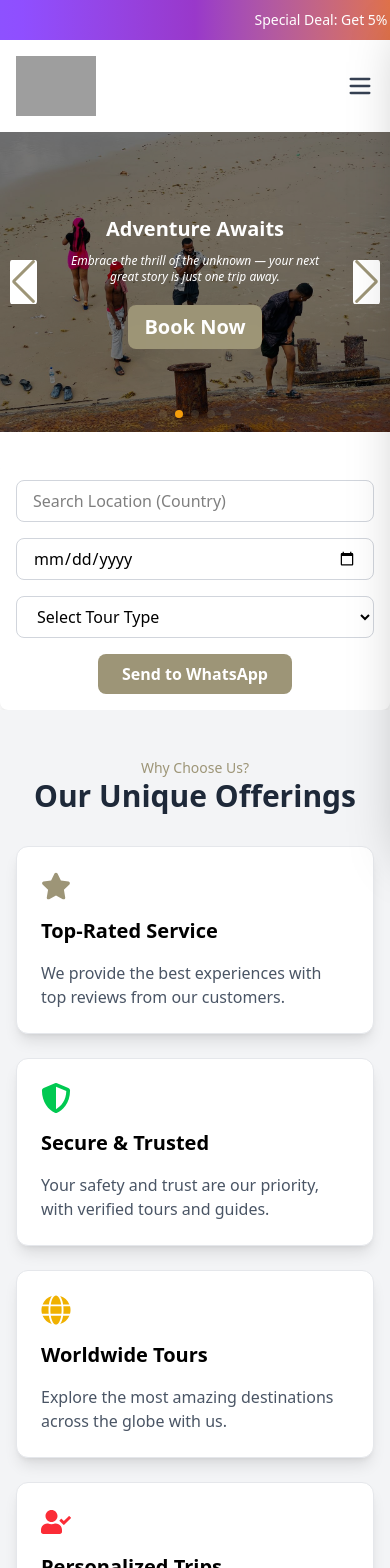
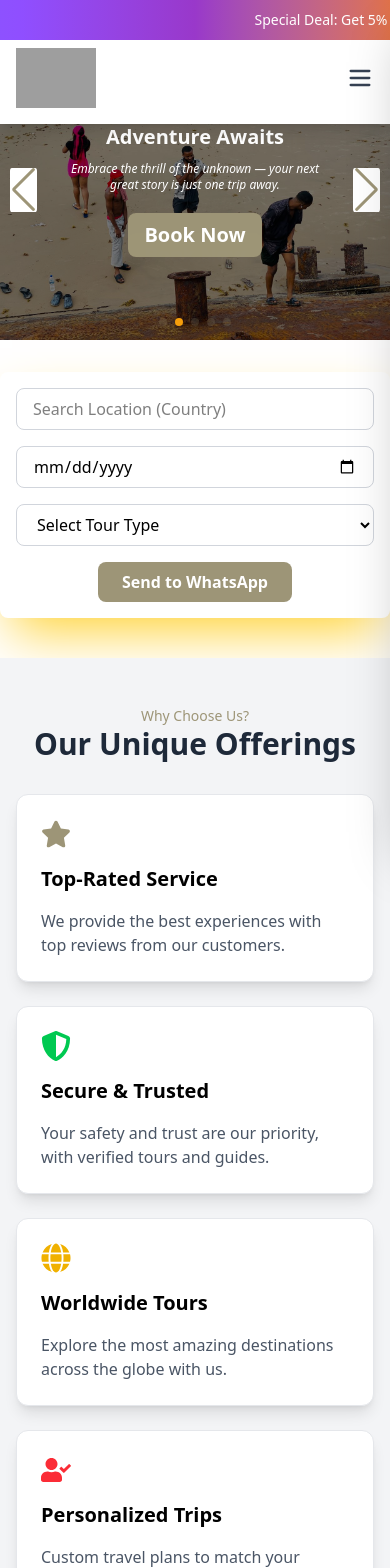
Before and after one commit to emachizy/compass-trybe, a React (Vite) app: page / in a window 390 px wide. Shown: the top 1568 px of the page. Built offline with nearby package versions, Linux system fonts and the light colour scheme; grey boxes are pictures that could not be loaded; a web font is replaced by a local one.

Commit message:
tour search and contact updated

```diff
--- a/data/data.js
+++ b/data/data.js
@@ -45,6 +45,12 @@ import lagos14 from "../src/assets/images/lagos/lagos14.jpg";
 import lagos15 from "../src/assets/images/lagos/lagos15.jpg";
 import lagos16 from "../src/assets/images/lagos/lagos16.jpg";
 import lagos17 from "../src/assets/images/lagos/lagos17.jpg";
+
+import sliderImg1 from "../src/assets/images/header-images/sliderImg1.jpg";
+import sliderImg2 from "../src/assets/images/header-images/sliderImg2.jpg";
+import sliderImg3 from "../src/assets/images/header-images/sliderImg3.jpg";
+import sliderImg4 from "../src/assets/images/header-images/sliderImg4.jpg";
+import sliderImg5 from "../src/assets/images/header-images/sliderImg5.jpg";
 
 export const trips = [
   {
@@ -222,3 +228,35 @@ export const testimonials = [
       "Using Imagify has significantly improved how I present my photos online. It's intuitive and efficient.",
   },
 ];
+
+export const slides = [
+  {
+    image: sliderImg1,
+    text: " Make the most of your time here, We are all tourists.",
+    author: "Obiozo Onyeka",
+  },
+  {
+    image: sliderImg2,
+    text: "Adventure Awaits",
+    subtext:
+      "Embrace the thrill of the unknown — your next great story is just one trip away.",
+  },
+  {
+    image: sliderImg3,
+    text: "Discover New Places",
+    subtext:
+      "Venture beyond the familiar and find beauty in every corner of the world.",
+  },
+  {
+    image: sliderImg4,
+    text: "Unforgettable Experiences",
+    subtext:
+      "Dive into rich cultures, scenic wonders, and moments that leave a lasting imprint.",
+  },
+  {
+    image: sliderImg5,
+    text: "Your Journey Begins Here",
+    subtext:
+      "Every path starts with a single step — start yours with us today.",
+  },
+];
--- a/src/components/ImageSlider .jsx
+++ b/src/components/ImageSlider .jsx
@@ -4,48 +4,11 @@ import "swiper/css/navigation";
 import "swiper/css/pagination";
 import "swiper/css/effect-fade"; // Import fade effect CSS
 import { Navigation, Pagination, Autoplay, EffectFade } from "swiper/modules";
-
-import sliderImg1 from "../assets/images/header-images/sliderImg1.jpg";
-import sliderImg2 from "../assets/images/header-images/sliderImg2.jpg";
-import sliderImg3 from "../assets/images/header-images/sliderImg3.jpg";
-import sliderImg4 from "../assets/images/header-images/sliderImg4.jpg";
-import sliderImg5 from "../assets/images/header-images/sliderImg5.jpg";
+import { slides } from "../../data/data";
 
 // import TourSearch from "./TourSearch";
 
 const ImageSlider = () => {
-  const slides = [
-    {
-      image: sliderImg1,
-      text: " Make the most of your time here, We are all tourists.",
-      author: "Obiozo Onyeka",
-    },
-    {
-      image: sliderImg2,
-      text: "Adventure Awaits",
-      subtext:
-        "Embrace the thrill of the unknown — your next great story is just one trip away.",
-    },
-    {
-      image: sliderImg3,
-      text: "Discover New Places",
-      subtext:
-        "Venture beyond the familiar and find beauty in every corner of the world.",
-    },
-    {
-      image: sliderImg4,
-      text: "Unforgettable Experiences",
-      subtext:
-        "Dive into rich cultures, scenic wonders, and moments that leave a lasting imprint.",
-    },
-    {
-      image: sliderImg5,
-      text: "Your Journey Begins Here",
-      subtext:
-        "Every path starts with a single step — start yours with us today.",
-    },
-  ];
-
   const whatsappNumber = "23409066060938"; // Replace with your actual number
   const message = "Hello! I'm interested in booking a tour."; // Custom message
   const whatsappLink = `https://wa.me/${whatsappNumber}?text=${encodeURIComponent(
--- a/src/components/NavBar.jsx
+++ b/src/components/NavBar.jsx
@@ -84,7 +84,7 @@ const NavBar = () => {
       </nav>
 
       {/* Mobile Navigation */}
-      <nav className="md:hidden flex items-center justify-between p-4 shadow-lg bg-white">
+      <nav className="md:hidden flex items-center justify-between p-4 shadow-lg bg-white fixed top-0 z-30 w-full pt-12">
         <Link to="/">
           <img
             src={cTrybeLogo}
--- a/src/components/TourSearch.jsx
+++ b/src/components/TourSearch.jsx
@@ -31,7 +31,7 @@ const TourSearch = () => {
   return (
     <form
       onSubmit={handleSearch}
-      className="bg-white p-4 md:p-6 rounded-lg shadow-lg flex flex-col md:flex-row items-center gap-4 w-full max-w-4xl mx-auto mt-8"
+      className="bg-white p-4 md:p-6 rounded-lg flex flex-col md:flex-row items-center gap-4 w-full max-w-4xl mx-auto mt-8 shadow-2xl shadow-amber-300"
     >
       {/* Location Input */}
       <input
--- a/src/components/WhyChooseUs.jsx
+++ b/src/components/WhyChooseUs.jsx
@@ -36,7 +36,7 @@ const WhyChooseUs = () => {
   ];
 
   return (
-    <section className="why-choose-us py-12 bg-gray-100">
+    <section className="why-choose-us py-12 bg-gray-100 mt-10">
       <div className="max-w-6xl mx-auto px-4">
         <p className="text-[#9d9577] text-sm capitalize text-center">
           Why choose us?
--- a/src/pages/Contact.jsx
+++ b/src/pages/Contact.jsx
@@ -127,7 +127,7 @@ const Contact = () => {
             </div>
           </div>
           {/* Google map iframe */}
-          <div className="overflow-hidden rounded-2xl shadow-md">
+          <div className="overflow-hidden rounded-2xl shadow-md mt-10">
             <iframe
               src="https://www.google.com/maps/embed?pb=!1m18!1m12!1m3!1d3962.99104884665!2d3.3224909736684927!3d6.648029993346613!2m3!1f0!2f0!3f0!3m2!1i1024!2i768!4f13.1!3m3!1m2!1s0x103b914c3d5340eb%3A0x6c74ed41d7f0a1b9!2s5%20Bucknor%20Savage%20Blvd%2C%20Ojodu%2C%20Lagos%20101232%2C%20Lagos!5e0!3m2!1sen!2sng!4v1744125063736!5m2!1sen!2sng"
               width="100%"
```
